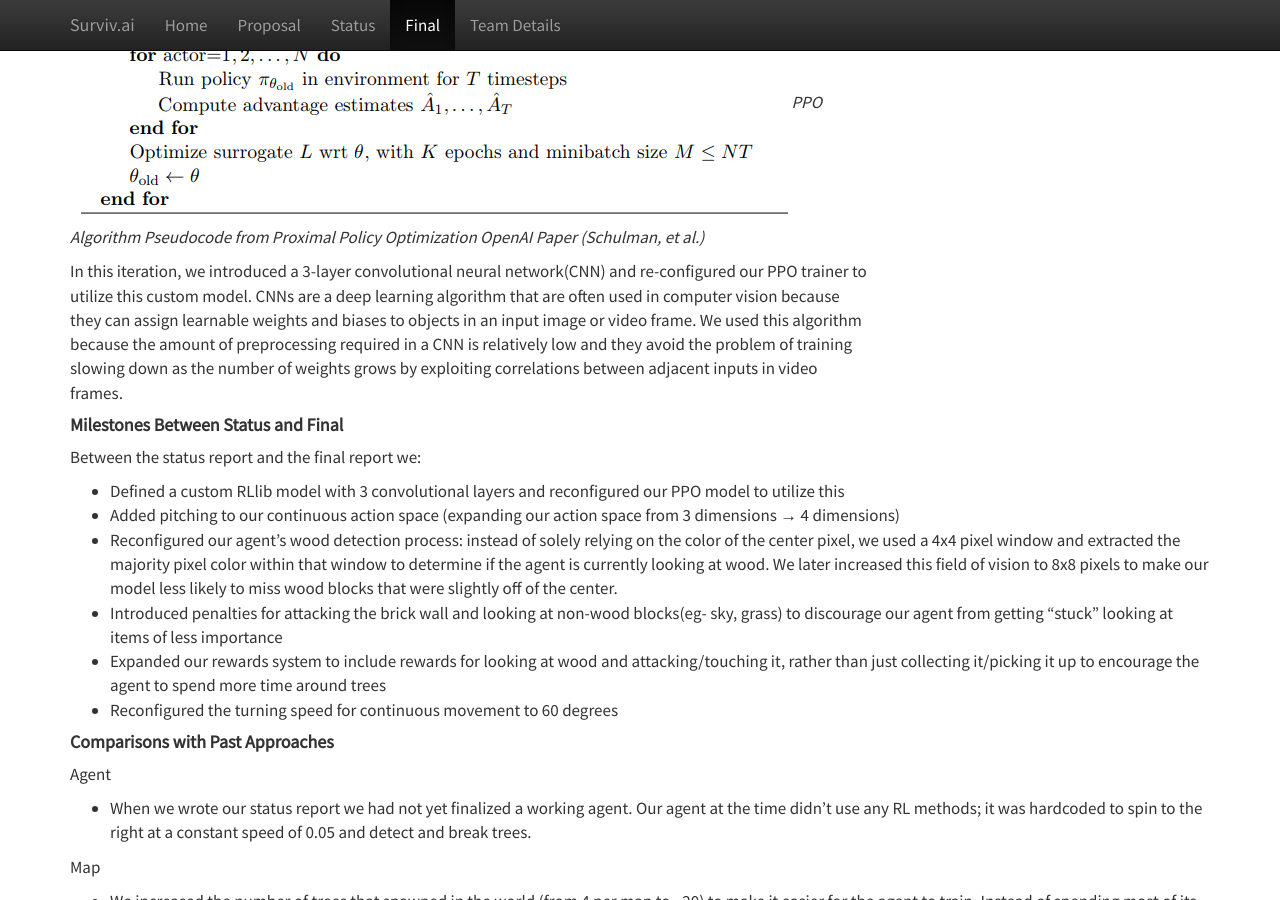
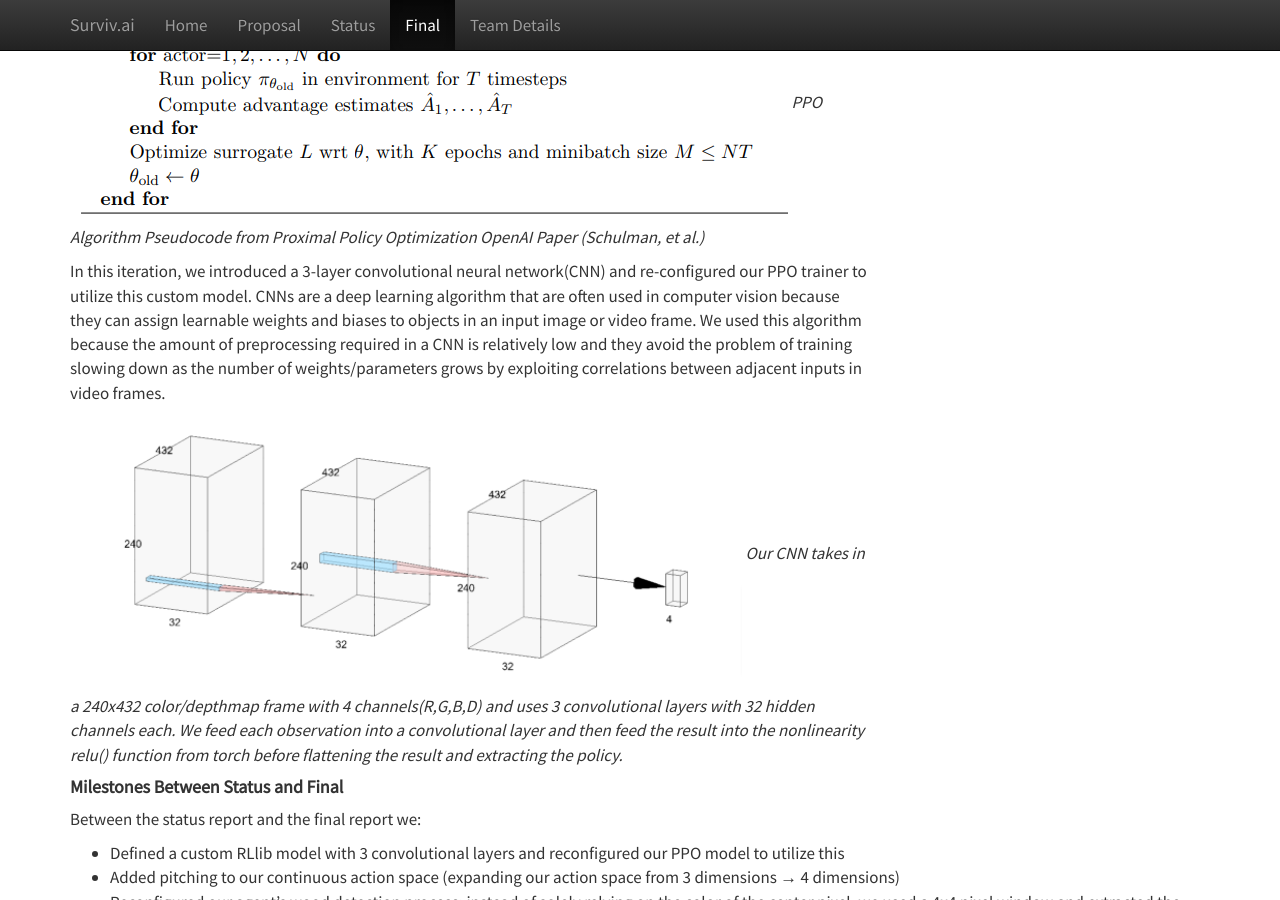
Before and after one commit to rtnavarr/survivai, a Jekyll site: the page built from docs/final.md, in a window 1280 px wide and 900 px high, scrolled down 1932 px. Built offline with Jekyll 4.4.1, drawn with Linux system fonts in a browser that asks for light colours.

Commit message:
update cnn details

```diff
--- a/docs/final.md
+++ b/docs/final.md
@@ -52,8 +52,10 @@ We used Proximal Policy Optimization (PPO) in our project because of its ease of
 ![PPO Algorithm](./images/ppo_algorithm.png)
 *PPO Algorithm Pseudocode from Proximal Policy Optimization OpenAI Paper (Schulman, et al.)*
 
-In this iteration, we introduced a 3-layer convolutional neural network(CNN) and re-configured our PPO trainer to utilize this custom model. CNNs are a deep learning algorithm that are often used in computer vision because they can assign learnable weights and biases to objects in an input image or video frame. We used this algorithm because the amount of preprocessing required in a CNN is relatively low and they avoid the problem of training slowing down as the number of weights grows by exploiting correlations between adjacent inputs in video frames.
+In this iteration, we introduced a 3-layer convolutional neural network(CNN) and re-configured our PPO trainer to utilize this custom model. CNNs are a deep learning algorithm that are often used in computer vision because they can assign learnable weights and biases to objects in an input image or video frame. We used this algorithm because the amount of preprocessing required in a CNN is relatively low and they avoid the problem of training slowing down as the number of weights/parameters grows by exploiting correlations between adjacent inputs in video frames.
 
+![CNN Diagram](./images/cnn_diagram.png)
+*Our CNN takes in a 240x432 color/depthmap frame with 4 channels(R,G,B,D) and uses 3 convolutional layers with 32 hidden channels each. We feed each observation into a convolutional layer and then feed the result into the nonlinearity relu() function from torch before flattening the result and extracting the policy.*
 
 #### **Milestones Between Status and Final**
 Between the status report and the final report we:
@@ -72,7 +74,7 @@ Agent
 Map
 - We increased the number of trees that spawned in the world (from 4 per map to ~20) to make it easier for the agent to train. Instead of spending most of its time walking around, it would encounter more trees, which allowed us to better understand the agent’s performance (with 4 trees, the result of missing a tree would be more impactful than missing a tree in a world with 20).
 
-![CNN Diagram](./images/cnn_diagram.png)
+
 
 ## Evaluation
 
```
